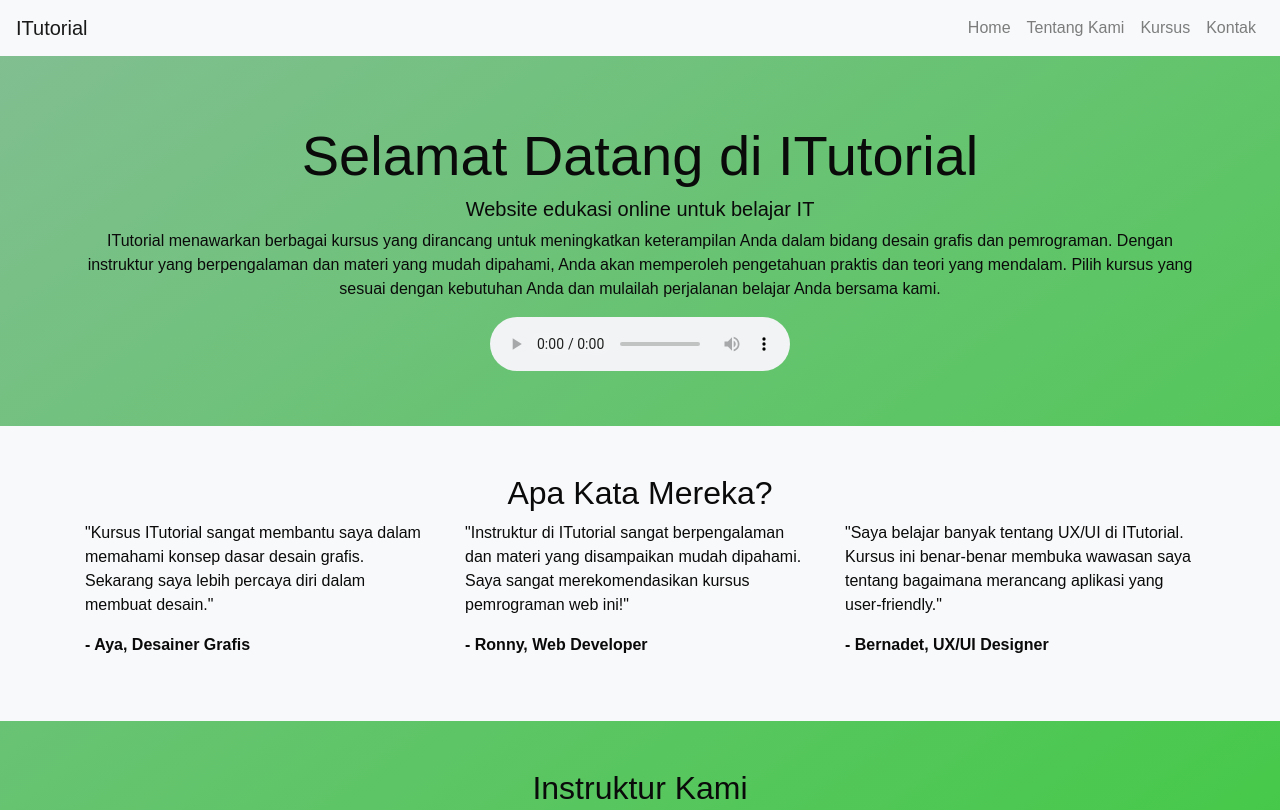
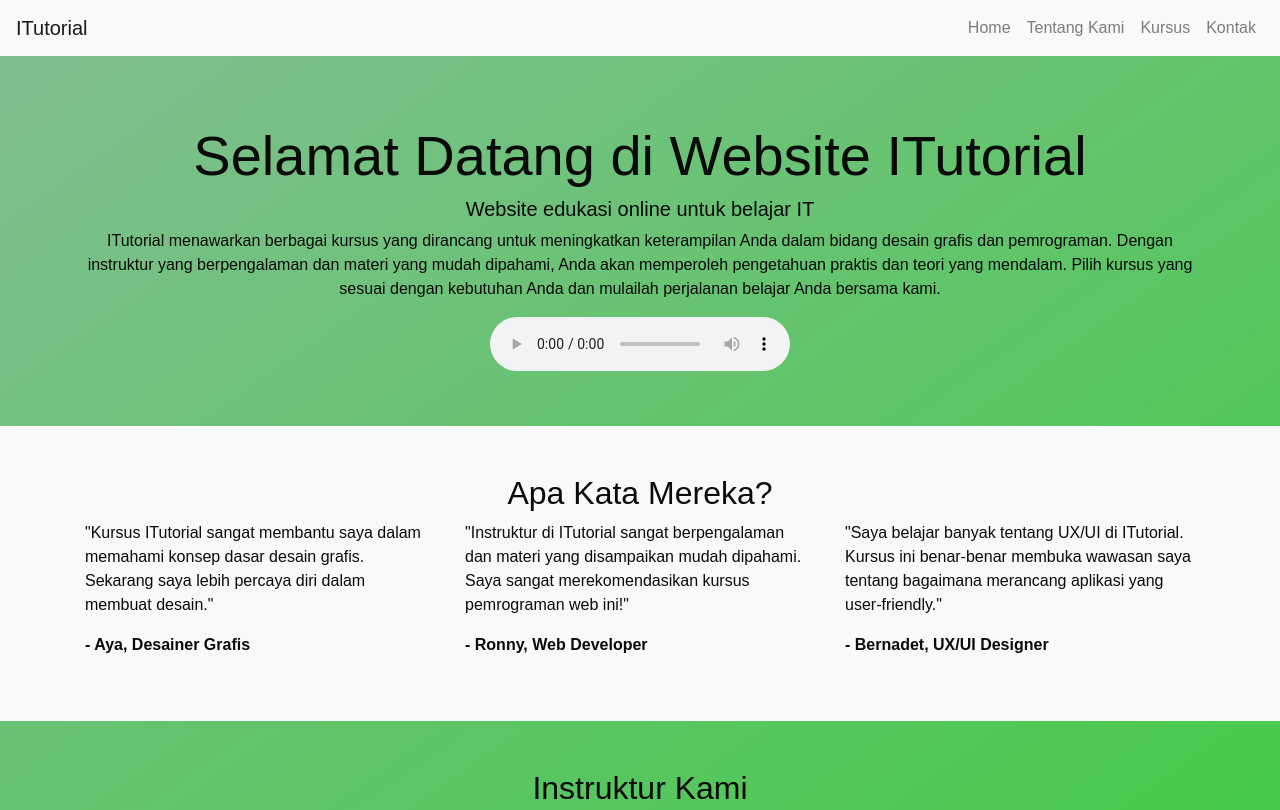
Before and after one commit to indrapurnomo/UAS-Pem-Web-1, a plain HTML site: page index.html in a window 1280 px wide. Shown: the top 810 px of the page. Drawn offline with nearby package versions, Linux system fonts and the light colour scheme.

Commit message:
update index.html

```diff
--- a/index.html
+++ b/index.html
@@ -34,7 +34,7 @@
 
     <section id="home" class="py-5 text-center">
       <div class="container">
-        <h1 class="display-4 animated-text">Selamat Datang di ITutorial</h1>
+        <h1 class="display-4 animated-text">Selamat Datang di Website ITutorial</h1>
         <h1 class="lead animated-text">Website edukasi online untuk belajar IT</h1>
         <p class="animated-text">
           ITutorial menawarkan berbagai kursus yang dirancang untuk meningkatkan keterampilan Anda dalam bidang desain grafis dan pemrograman. Dengan instruktur yang berpengalaman dan materi yang mudah dipahami, Anda akan memperoleh
```
